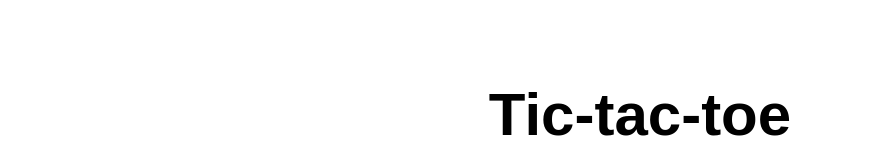
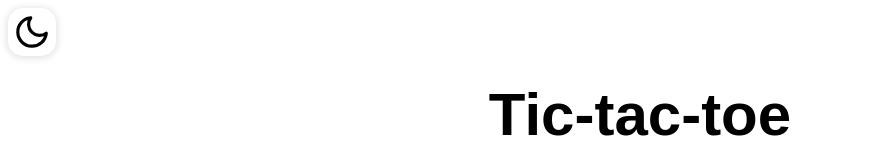
Before and after one commit to Can4k/tic-tac-toe, a Vue app: page / in a window 1280 px wide. Shown: the top 160 px of the page, without its empty margins (0-871 px from the left). Built offline with nearby package versions, Linux system fonts and the light colour scheme; a web font is replaced by a local one.

Commit message:
v1.5 Добавлена темная тема

```diff
--- a/public/index.html
+++ b/public/index.html
@@ -15,3 +15,10 @@
     <div id="app"></div>
   </body>
 </html>
+
+<style>
+    html {
+        background-color: white;
+        transition-duration: .3s;
+    }
+</style>
--- a/src/App.vue
+++ b/src/App.vue
@@ -1,6 +1,8 @@
 <template>
   <div id="app">
     <h1>Tic-tac-toe</h1>
+    <img class="theme" style="background-color: black" @click="changeTheme" v-show="this.isDark" src="@/assets/sun.svg" alt="тема">
+    <img class="theme" style="background-color: white" @click="changeTheme" v-show="!this.isDark" src="@/assets/moon.svg" alt="тема">
       <table>
         <tr v-for="i in this.field.length">
           <td
@@ -12,7 +14,7 @@
                 'left-down' : (i === sizeOfField && j === 1),
                 'right-down' : (i === sizeOfField && j === sizeOfField)
               }"
-              @click="putSign(i - 1, j - 1)"
+              @click="putSign(i - 1, j - 1) /* ставим знак */"
           >
             <transition name="fade">
               <img v-show="field[i - 1][j - 1] === 1 /* картинка крестика видна только тогда, когда этого требует состояние */" src="@/assets/x.svg" alt="X">
@@ -56,6 +58,15 @@ const rules = {
 
 export default {
   name: 'App',
+  mounted() {
+    // небольшие фокусы с темной темой, чтобы пользователь не напрягался
+    if (localStorage.getItem('theme') === 'dark') {
+      this.changeTheme()
+    } else {
+      localStorage['theme'] = 'light';
+      this.isDark = false;
+    }
+  },
   data() {
     return {
       field: [
@@ -67,7 +78,8 @@ export default {
       currentType: 1, // тип следующего символа
       finished: true, // завершена ли игра
       sizeOfField: 3, // размер стороны поля
-      completed: 0 // количество выставленных символов
+      completed: 0, // количество выставленных символов,
+      isDark: false, // правда ли то, что у нас темная тема на сайте
     }
   },
   methods: {
@@ -164,6 +176,17 @@ export default {
       this.finished = false;
       this.currentType = 1;
       this.completed = 0;
+    },
+    changeTheme() {
+      // функция смены темы
+      if (this.isDark) {
+        document.getElementsByTagName('html')[0].style.filter = "";
+        localStorage['theme'] = 'light';
+      } else {
+        document.getElementsByTagName('html')[0].style.filter = "invert(100%)";
+        localStorage['theme'] = 'dark';
+      }
+      this.isDark = !this.isDark;
     }
   },
 }
@@ -208,6 +231,7 @@ td {
 img {
   width: 60px;
   transition-duration: .3s;
+  user-select: none !important;
 }
 .O {
   width: 48px;
@@ -282,4 +306,15 @@ button:hover {
     width: 75px;
   }
 }
+.theme {
+  top: 0;  left: 0;
+  width: 38px;
+  margin: 8px;
+  position: absolute;
+  cursor: pointer;
+  padding: 5px;
+  border-radius: 15px;
+  transition-duration: 1s;
+  box-shadow: 0 1px 6px 2px rgba(0,0,0,0.1);
+}
 </style>
```
Also changed, not shown: src/assets/moon.svg (added), src/assets/sun.svg (added).
